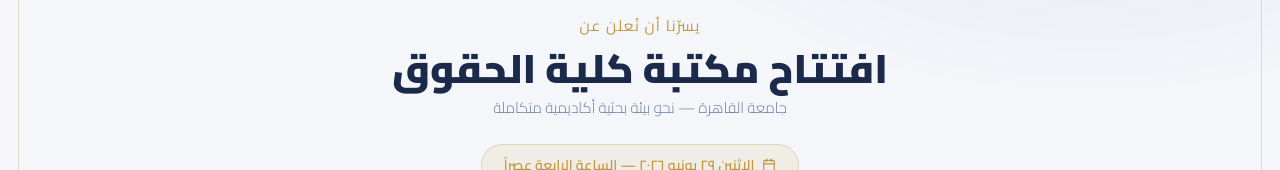
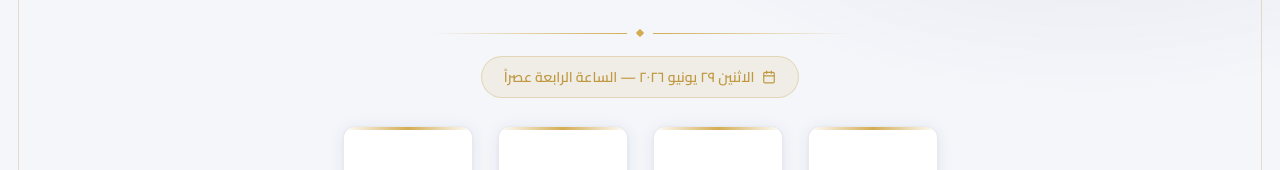
Before and after one commit to mohab-soliman/law, a plain HTML site: page index.html in a window 1280 px wide. Shown: the part 208-378 px from the top of the page. Drawn offline with Linux system fonts and the light colour scheme.

Commit message:
Update index.html

```diff
--- a/index.html
+++ b/index.html
@@ -437,9 +437,7 @@
     <div class="divider-line r"></div>
   </div>
 
-  <p class="kicker">يسرّنا أن نُعلن عن</p>
-  <h1 class="title">افتتاح مكتبة كلية الحقوق</h1>
-  <p class="subtitle">جامعة القاهرة — نحو بيئة بحثية أكاديمية متكاملة</p>
+
 
   <div class="date-pill" aria-label="موعد الافتتاح">
     <svg width="14" height="14" viewBox="0 0 24 24" fill="none" stroke="currentColor"
```
